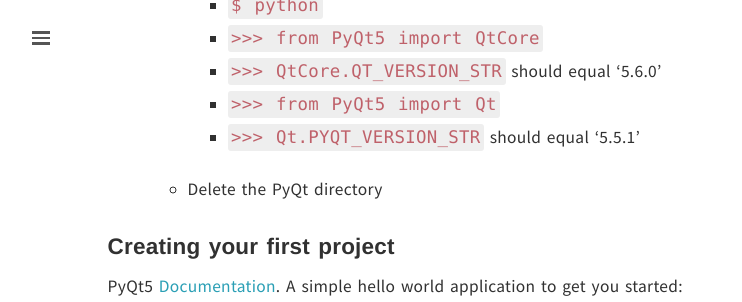
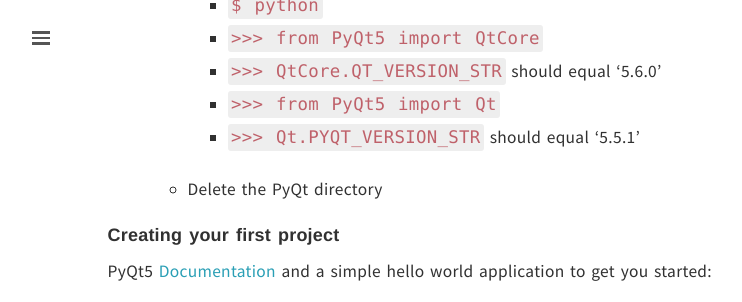
Before and after one commit to gorhack/gorhack.github.io, a Jekyll site: the page built from _posts/2016-03-26-PyQt5-install-mac.md, in a window 1280 px wide and 900 px high, scrolled down 1357 px, cut to the strip 0-302 px from the top of the window. Shown: the whole strip, without its empty margins (0-742 px from the left). Built offline with Jekyll 4.4.1, drawn with Linux system fonts in a browser that asks for light colours; comment, search, counter and statistics services are not loaded.

Commit message:
fixed header size

```diff
--- a/_posts/2016-03-26-PyQt5-install-mac.md
+++ b/_posts/2016-03-26-PyQt5-install-mac.md
@@ -52,10 +52,9 @@ You must install SIP prior to installing PyQt.
         - `>>> Qt.PYQT_VERSION_STR` should equal '5.5.1'
     - Delete the PyQt directory
 
-### Creating your first project
+#### Creating your first project
 
-PyQt5 [Documentation](http://pyqt.sourceforge.net/Docs/PyQt5/class_reference.html).
-A simple hello world application to get you started:
+PyQt5 [Documentation](http://pyqt.sourceforge.net/Docs/PyQt5/class_reference.html) and a simple hello world application to get you started:
 
 {% gist mizki9577/6856389 helloqt.py %}
 
```
